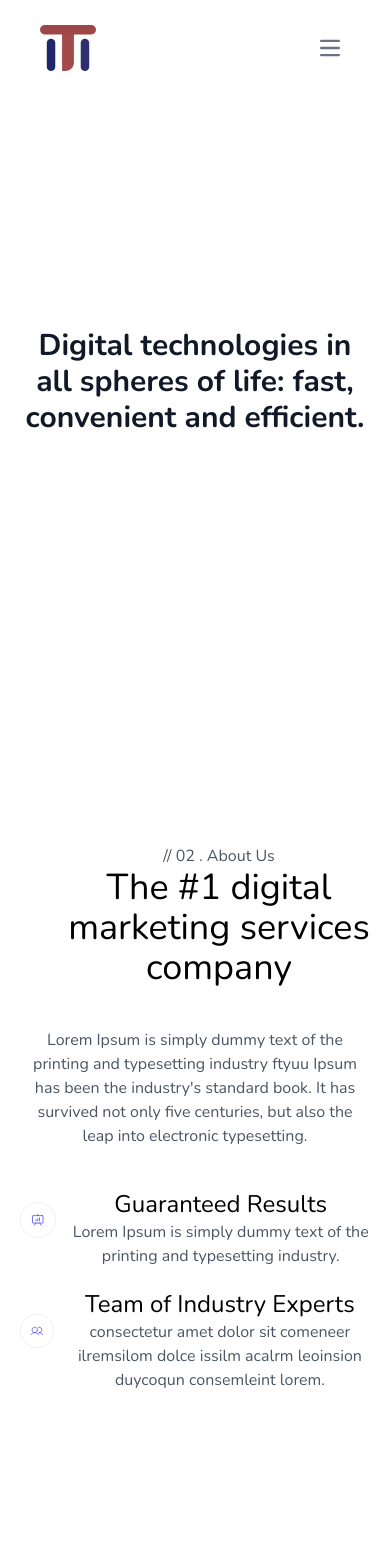
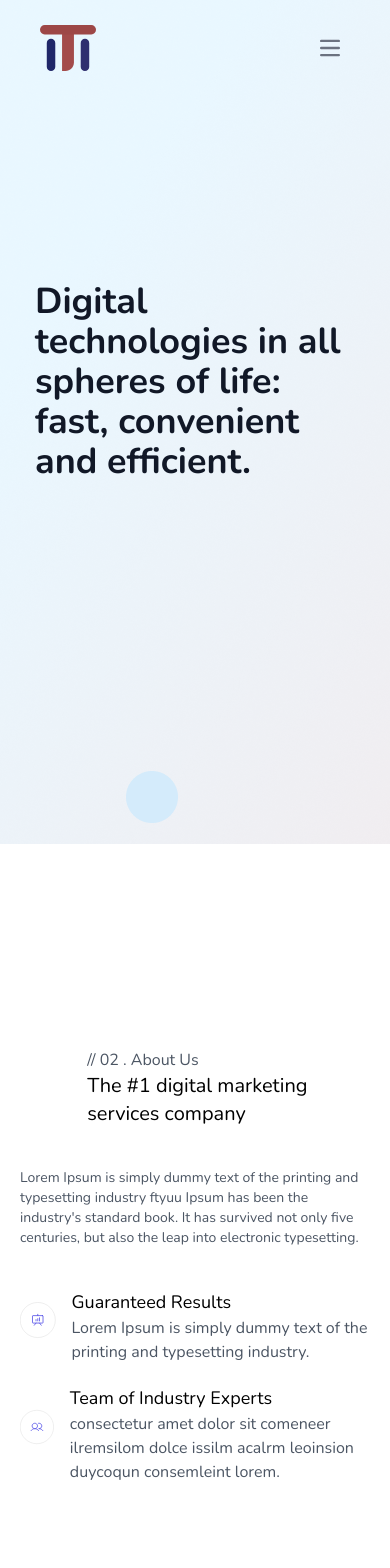
Before and after one commit to xypxzy/spa-landing, a React (Vite) app in the folder frontend/: page / in a window 390 px wide. Shown: the top 1568 px of the page. Built offline with nearby package versions, Linux system fonts and the light colour scheme; some icons are missing.

Commit message:
fix header

```diff
--- a/frontend/src/components/AboutUsSection/AboutUsSection.tsx
+++ b/frontend/src/components/AboutUsSection/AboutUsSection.tsx
@@ -6,19 +6,20 @@ import {ReactComponent as TeamIcon} from '../../assets/teamIcons.svg'
 const AboutUsSection = () => {
   return (
       <section className="text-gray-600 h-screen">
-        <div className="container mx-auto flex px-5 md:flex-row flex-col items-center">
+        <div className="container mx-auto flex px-5 md:flex-row flex-col items-center justify-center">
           <div className="hidden md:inline-block lg:max-w-lg lg:w-full md:w-1/2 w-5/6 mb-10 md:mb-0">
-            <AboutUsImg />
+            <AboutUsImg className='w-[50vw] h-screen'/>
           </div>
-          <div className="lg:flex-grow md:w-1/2 lg:pl-24 md:pl-16 max-w-3xl md:ml-20 ml-0 flex gap-10 flex-col md:items-start md:text-left items-center text-center">
-            <div className=' flex gap-5'>
+          <div className="lg:flex-grow md:w-1/2 xl:pl-24 md:pl-0 max-w-3xl ml-0
+          flex gap-10 flex-col items-start md:text-left  justify-center h-screen text-left">
+            <div className='flex gap-5 text-left'>
               <AboutUsBadge className='w-16 h-16'/>
               <span>
                 <p>// 02 . About Us</p>
-                <h1 className='text-black text-4xl'>The #1 digital marketing services company</h1>
+                <h1 className='text-black text-xl xl:text-4xl lg:text-3xl md:text-2xl'>The #1 digital marketing services company</h1>
               </span>
             </div>
-            <p className='md:ml-20 ml-0'>
+            <p className='md:ml-20 ml-0 xl:text-xl lg:text-lg md:text-medium text-sm'>
               Lorem Ipsum is simply dummy text of the printing and typesetting industry
               ftyuu Ipsum has been the industry's standard book. It has survived not only
               five centuries, but also the leap into electronic typesetting.
@@ -27,14 +28,14 @@ const AboutUsSection = () => {
               <span className='flex gap-4'>
                 <GuaranteedIcon className='w-16 h-16'/>
                 <span>
-                  <h1 className='text-black text-2xl'>Guaranteed Results</h1>
+                  <h1 className='text-black xl:text-2xl lg:text-xl text-lg'>Guaranteed Results</h1>
                   <p>Lorem Ipsum is simply dummy text of the printing and typesetting industry.</p>
                 </span>
               </span>
               <span className='flex gap-4'>
                 <TeamIcon className='w-22 h-22'/>
                 <span>
-                  <h1 className='text-black text-2xl'>Team of Industry Experts</h1>
+                  <h1 className='text-black xl:text-2xl lg:text-xl text-lg'>Team of Industry Experts</h1>
                   <p>consectetur amet dolor sit comeneer ilremsilom dolce issilm acalrm leoinsion duycoqun consemleint lorem.</p>
                 </span>
               </span>
--- a/frontend/src/components/Footer/Footer.module.css
+++ b/frontend/src/components/Footer/Footer.module.css
@@ -39,11 +39,11 @@
 }
 
 .footer__navigation_phone {
-  @apply bg-[#3C3C45] p-5 font-bold text-xl rounded-lg text-yellow-400;
+  @apply bg-[#3C3C45] lg:p-5 p-3 font-bold text-lg lg:text-xl rounded-lg text-yellow-400;
 }
 
 .footer__navigation_links {
-  @apply grid text-center grid-cols-1 gap-8 lg:col-span-2 sm:grid-cols-2 lg:grid-cols-4 pt-3;
+  @apply grid grid-cols-1 gap-8 lg:col-span-2 sm:grid-cols-2 lg:grid-cols-4 pt-3;
 }
 
 .footer__navigation_item {
--- a/frontend/src/components/Footer/Footer.tsx
+++ b/frontend/src/components/Footer/Footer.tsx
@@ -73,7 +73,7 @@ function Footer() {
               {
                 menuPages.map(item => (
                   <div>
-                    <span className='flex items-center justify-center'>
+                    <span className='flex items'>
                       <item.icon className='w-5 h-5 mr-2'/>
                       <p className="font-medium">
                         {item.title}
--- a/frontend/src/components/Header/Header.module.css
+++ b/frontend/src/components/Header/Header.module.css
@@ -3,7 +3,7 @@
 }
 
 .header__wrapper {
-  @apply fixed mx-auto md:px-40 px-10 w-full flex flex-wrap p-5 md:flex-row items-center justify-between;
+  @apply fixed z-10 mx-auto md:px-40 px-10 w-full flex flex-wrap p-5 md:flex-row items-center justify-between;
 }
 
 .header__logo {
@@ -11,19 +11,23 @@
 }
 
 .header__logo_title {
-  @apply ml-5 md:text-xl lg:text-3xl hidden md:block uppercase font-bold;
+  @apply ml-5 lg:text-xl xl:text-3xl text-xl hidden md:block uppercase font-bold;
 }
 
 .header__nav {
-  @apply md:mx-auto hidden md:flex flex-wrap gap-10 items-center text-base justify-center;
+  @apply md:mx-auto lg:flex hidden flex-wrap xl:gap-10 gap-5 items-center text-base justify-center;
 }
 
 .header__nav_item {
-  @apply text-black hover:text-gray-900 text-xl;
+  @apply text-black hover:text-gray-900 xl:text-xl lg:text-lg;
 }
 
 .header__lang {
   @apply inline-flex items-center bg-gray-100 border-0 py-1 px-3 focus:outline-none hover:bg-gray-200 rounded text-base;
+}
+
+.header__modal_button {
+  @apply inline-flex items-center p-2 w-10 h-10 justify-center text-sm text-gray-500 rounded-lg lg:hidden hover:bg-gray-100 focus:outline-none;
 }
 
 .link-underline {
--- a/frontend/src/components/Hero/Hero.tsx
+++ b/frontend/src/components/Hero/Hero.tsx
@@ -1,12 +1,10 @@
-import heroBgPath from '../../assets/home-page-bg.svg';
-
 const Hero = () => {
   return (
     <div>
-      <section className="text-gray-600 md:bg-hero-pattern md:bg-cover bg-none">
-        <div className="container h-screen mx-auto flex px-5 md:py-24 py-40 md:flex-row flex-col justify-center items-center">
-          <div className="lg:flex-grow md:w-1/2 lg:ml-20 flex flex-col md:items-start md:text-left mb-16 md:mb-0 items-center text-center">
-            <h1 className="sm:text-6xl text-3xl mb-4 font-bold md:w-[620px] text-gray-900">
+      <section className="text-gray-600 bg-hero-pattern relative lg:bg-center bg-top-right h-screen">
+        <div className="container h-screen mx-auto flex px-5 md:py-24 py-40 md:flex-row flex-col justify-center md:justify-start lg:justify-center items-center">
+          <div className="lg:flex-grow md:w-1/2 lg:ml-20 flex flex-col md:items-start text-left mb-16 md:mb-0 items-center">
+            <h1 className="xl:text-7xl lg:text-5xl md:text-4xl text-4xl mb-4 font-bold w-[320px] md:w-[400px] lg:w-[500px] xl:w-[620px] text-gray-900">
               Digital technologies in all spheres of life: fast, convenient and efficient.
             </h1>
           </div>
```
